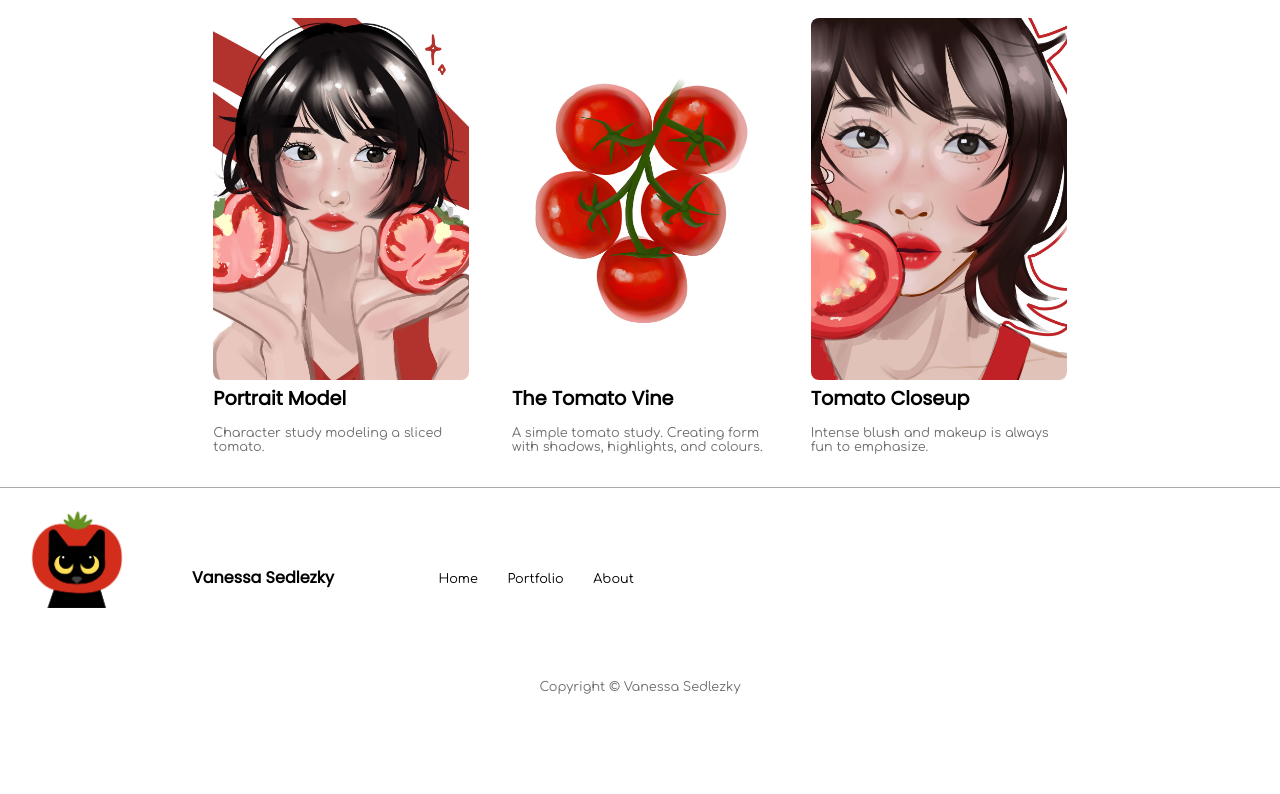
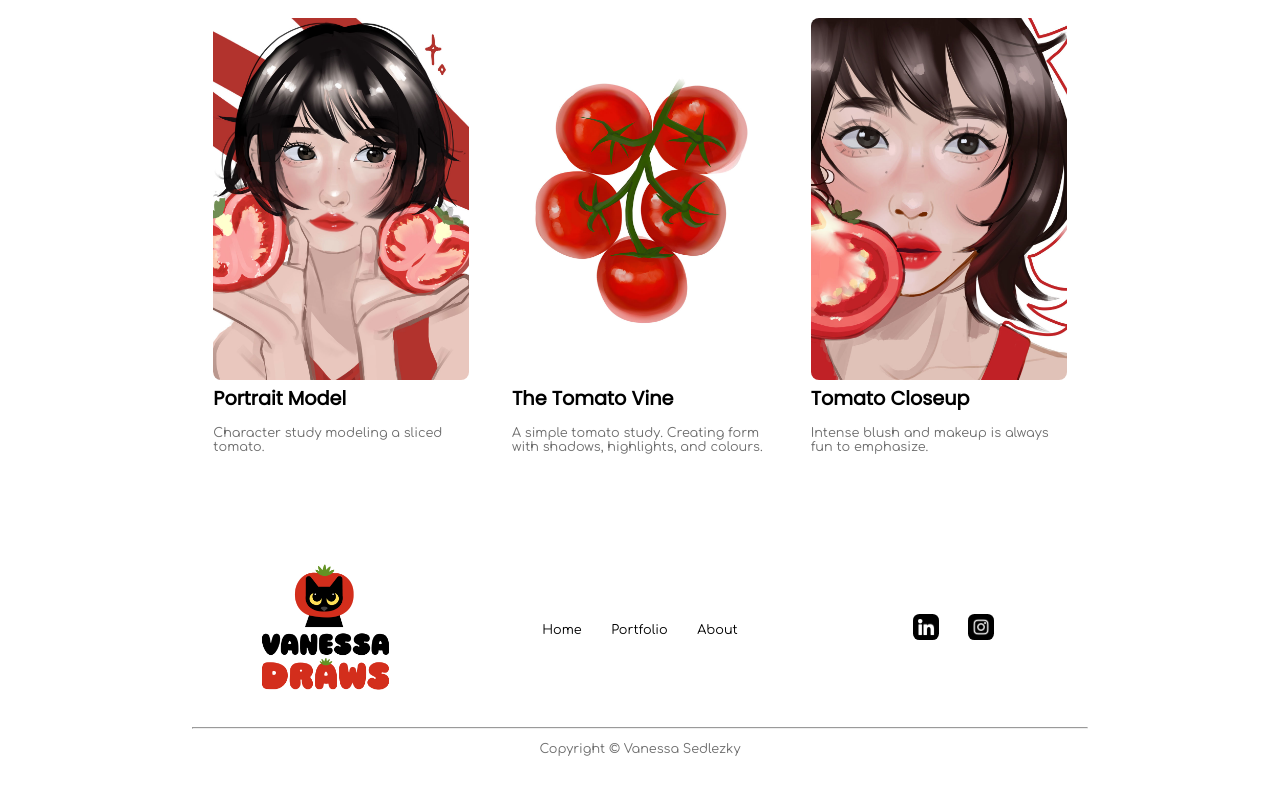
Before and after one commit to Vanessuh/vanessaportfolio, a plain HTML site: page index.html in a window 1280 px wide. Shown: the part 935-1729 px from the top of the page. Before the commit the page ends 1642 px from the top, so only its background shows below. Drawn offline with Linux system fonts and the light colour scheme; a web font is replaced by a local one.

Commit message:
Add files via upload

```diff
--- a/CSS/style.css
+++ b/CSS/style.css
@@ -1110,116 +1110,42 @@ body{
  }
 
   /* FOOTER */
-@media screen and (max-width: 800px) {
+
   .footer{
-    height: auto;
-    width: auto;
-    margin: 20px 0 0 0;
    text-align: center;
-    border-top: solid 1px rgba(128, 128, 128, 0.671);
-}
-
-.footer h2{
-   font-size: 2.25vw;
+   margin: 7vw 15vw 5vw 15vw;
   }
 
 .footer-flex{
-   height: 20vw;
    display: flex;
-    gap: 5vw;
-    padding: 2vw;
-    align-items: center
-}
-
-.footer-flex div{
-   height: auto
-}
-
-.footer-logo img{
-   height: 12vw;
-   width: auto;
-   padding-bottom: 3vw;
+   justify-content: space-between;
+   align-items: center;
+   margin-bottom: 2vw;
 }
 
 .footer-nav ol{
-    margin: 2.15vw;
    padding: 0;
 }
 
 .footer-nav ol li{
-   display: inline-block;
-    margin: 1vw;
+   display: inline;
+   margin: 0 1vw 0 1vw;
 }
 
-.footer-nav ol li a{
-/* We could change the actual text in the links if wanted */
-    transition: .3s all ease;
+.footer-nav a{
    color: black;
-    text-decoration: none;
-    font-size: 2vw;
- }
-
- .footer-nav ol li a:hover{
-   transition: .3s all ease;
-   color:#C71F02;
- }
-
-
-}
-
-@media screen and (min-width: 800px) {
-
-.footer{
-    height: auto;
-    width: auto;
-    margin: 20px 0 0 0;
-    text-align: center;
-    border-top: solid 1px rgba(128, 128, 128, 0.671);
-}
-
-.footer h2{
-   font-size: 1.25vw;
-}
-
-.footer-flex{
-   height: 10vw;
-    display: flex;
-    gap: 5vw;
-    padding: 2vw;
-    align-items: center
 }
 
 .footer-flex div{
-   height: auto
+   width: 30%;
+ }
+
+.footer-social img{
+   border-radius: 25%;
+   width: 2vw;
+   margin: 0 1vw 0 1vw;
 }
 
 .footer-logo img{
-   height: 8vw;
-   width: auto;
-   padding-bottom: 3vw;
+   width: 12vw;
 }
-
-.footer-nav ol{
-    margin: 2.15vw;
-    padding: 0;
-}
-
-.footer-nav ol li{
-   display: inline-block;
-    margin: 1vw;
-}
-
-.footer-nav ol li a{
-/* We could change the actual text in the links if wanted */
-    transition: .3s all ease;
-    color: black;
-    text-decoration: none;
-    font-size: 1vw;
- }
-
- .footer-nav ol li a:hover{
-   transition: .3s all ease;
-   color:#C71F02;
- }
-
-}
--- a/index.html
+++ b/index.html
@@ -172,12 +172,9 @@ Graphic design">
     <div class="footer">
 
         <div class="footer-flex">
+
             <div class="footer-logo">
-                <a href="#header"><img src="IMG/website-logo.png" alt="logo"></a>
-            </div>
-
-            <div>
-                <h2>Vanessa Sedlezky</h2>
+                <a href="#header"><img src="IMG/logo-vertical-colour.png" alt="logo"></a>
             </div>
 
             <div class="footer-nav">
@@ -188,7 +185,16 @@ Graphic design">
             </ol>
             </div>
 
+            <div class="footer-social">
+                <a href="https://www.linkedin.com/in/vanessa-sedlezky/" target="_blank">
+                <img src="IMG/linkedin.png" alt="">
+                </a>
+                <img src="IMG/instagram.png" alt="">
+            </div>
+
         </div>
+
+        <hr>
 
         <p>Copyright © Vanessa Sedlezky</p>
 
```
Also changed, not shown: about.html (+11 -5 lines), bobbertea.html (+11 -5 lines), cocotea.html (+11 -5 lines), meowlloween.html (+11 -5 lines), nucheesecakecafe.html (+11 -5 lines), portfolio.html (+11 -5 lines), woof.html (+11 -5 lines), IMG/instagram.png (added), IMG/linkedin.png (added), IMG/logo-vertical-colour.png (added). Lines whose indentation alone changed are shown as unchanged.
